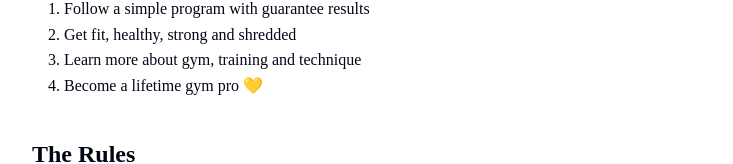
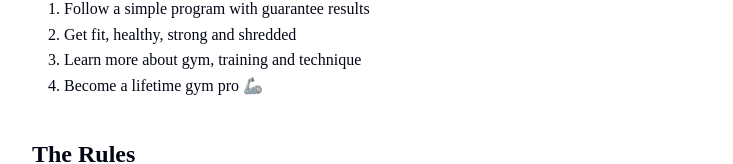
Before and after one commit to Babucarr-Badjie/workout-planner, a React (Vite) app: page / in a window 1280 px wide. Shown: the part 188-352 px from the top of the page, without its empty margins (274-1007 px from the left). Built offline with nearby package versions, Linux system fonts and the light colour scheme; a web font is replaced by a local one.

Commit message:
updated the hero component

```diff
--- a/src/components/Hero.jsx
+++ b/src/components/Hero.jsx
@@ -6,7 +6,7 @@ export default function Hero() {
         <li>Follow a simple program with guarantee results</li>
         <li>Get fit, healthy, strong and shredded</li>
         <li>Learn more about gym, training and technique</li>
-        <li>Become a lifetime gym pro 💛</li>
+        <li>Become a lifetime gym pro 🦾</li>
       </ol>
 
       {/* rules*/}
```
